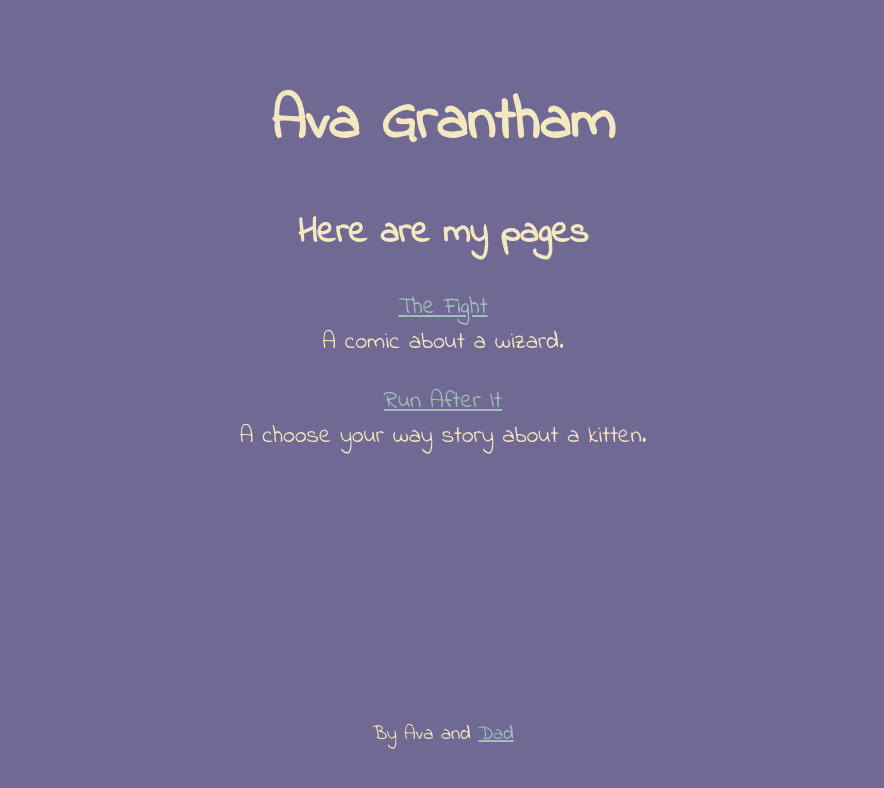
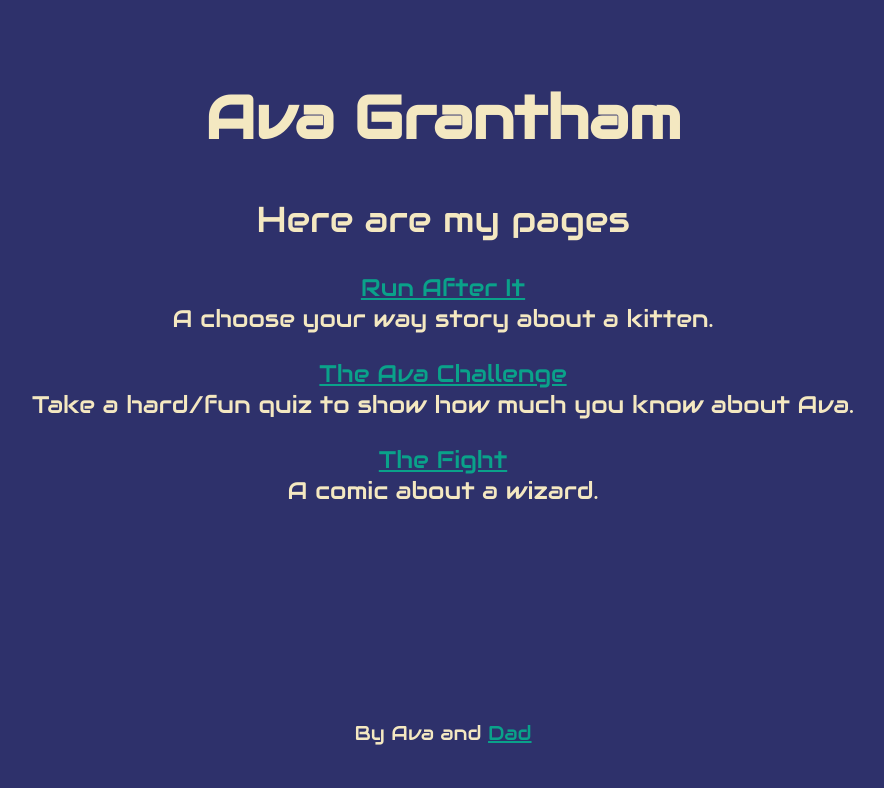
Before and after one commit to ScreamingHawk/ava.standen.link, a plain HTML site: page public/index.html in a window 1280 px wide. Shown: the whole page, without its empty margins (197-1081 px from the left). Drawn offline with Linux system fonts and the light colour scheme.

Commit message:
Update website styles

```diff
--- a/public/css/main.css
+++ b/public/css/main.css
@@ -4,22 +4,38 @@ html, body {
 }
 
 body {
-	background-color: #706993;
+	background-color: #2E316B;
 	color: #F4E8C1;
 	overflow-x: hidden;
-	font-family: 'Indie Flower', cursive;
+	font-family: 'Audiowide', cursive;
 	text-align: center;
 	font-size: 1.5em;
 }
 a {
-	color: #A0C1B9;
+	color: #0AA28A;
 }
 
 h1 {
 	font-size: 7.5vmin;
+}
+h2 {
+	font-weight: normal;
 }
 
 main {
 	padding-top: 5vh;
 	min-height: 85vh;
 }
+
+button {
+	padding: 1em;
+	font-size: 1em;
+	cursor: pointer;
+}
+
+.red {
+	color: #AB302E;
+}
+.green {
+	color: #0A6131;
+}
--- a/public/index.html
+++ b/public/index.html
@@ -9,7 +9,7 @@
 	<!--<link rel="shortcut icon" type="image/png" href="img/favicon.png" />
 	<link rel="shortcut icon" href="img/favicon.png" />-->
 
-	<link href="https://fonts.googleapis.com/css?family=Indie+Flower" rel="stylesheet">
+	<link href="https://fonts.googleapis.com/css?family=Audiowide" rel="stylesheet">
 	<link rel="stylesheet" type="text/css" href="css/main.css">
 </head>
 <body>
@@ -20,14 +20,19 @@
 			<div>
 				<h2>Here are my pages</h2>
 				<p>
+					<a href="/run_after.html">Run After It</a>
+					<br/>
+					A choose your way story about a kitten.
+				</p>
+				<p>
+					<a href="/ava_quiz.html">The Ava Challenge</a>
+					<br/>
+					Take a hard/fun quiz to show how much you know about Ava.
+				</p>
+				<p>
 					<a href="/the_fight.html">The Fight</a>
 					<br/>
 					A comic about a wizard.
-				</p>
-				<p>
-					<a href="/run_after.html">Run After It</a>
-					<br/>
-					A choose your way story about a kitten.
 				</p>
 			</div>
 		</main>
```
Also changed, not shown: public/ava_quiz.html (+4 -3 lines).
